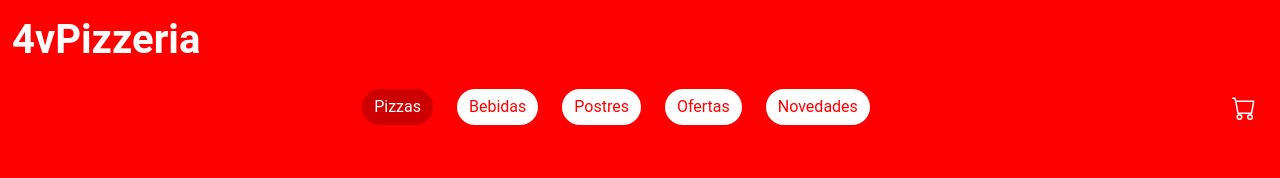
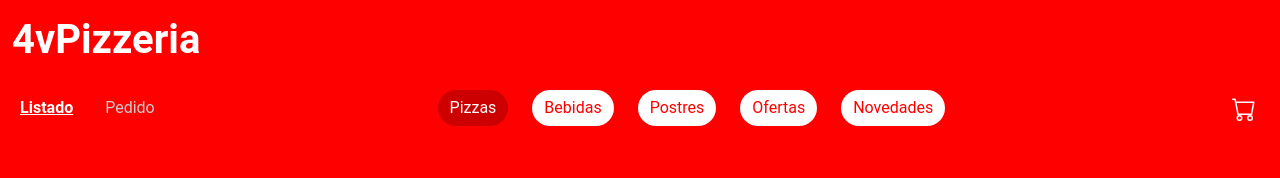
Before and after one commit to robertoestudiar-creator/4vpizzeria, an Angular app: page / in a window 1280 px wide. Shown: the top 178 px of the page. Built offline with nearby package versions, Linux system fonts and the light colour scheme.

Commit message:
feat(navbar): navegar entre Listado y Pedido

```diff
--- a/src/app/components/organisms/navbar/navbar.html
+++ b/src/app/components/organisms/navbar/navbar.html
@@ -1,8 +1,14 @@
 <nav class="navbar navbar-expand-lg">
     <div class="container-fluid">
+        <div class="navbar-nav flex-row gap-3">
+            <a routerLink="/" routerLinkActive="active" [routerLinkActiveOptions]="{ exact: true }"
+                class="nav-link page-tab">Listado</a>
+            <a routerLink="/formulario" routerLinkActive="active" class="nav-link page-tab">Pedido</a>
+        </div>
         <div class="order-lg-last ms-auto me-3 me-lg-0">
             <app-cart-button [count]="cartCount()" />
         </div>
+        @if (showFilters()) {
         <button class="navbar-toggler" type="button" data-bs-theme="dark" data-bs-toggle="collapse" data-bs-target="#navbarMenu"
             aria-controls="navbarMenu" aria-expanded="false" aria-label="Abrir menú">
             <span class="navbar-toggler-icon"></span>
@@ -15,5 +21,6 @@
                 }
             </div>
         </div>
+        }
     </div>
 </nav>
--- a/src/app/components/organisms/navbar/navbar.scss
+++ b/src/app/components/organisms/navbar/navbar.scss
@@ -1 +1,16 @@
 @use 'main' as *;
+
+.page-tab {
+  font-family: $primary-font;
+  color: $light-color-dark;
+
+  &:hover,
+  &.active {
+    color: $light-color;
+  }
+
+  &.active {
+    font-weight: bold;
+    text-decoration: underline;
+  }
+}
--- a/src/app/components/organisms/navbar/navbar.ts
+++ b/src/app/components/organisms/navbar/navbar.ts
@@ -1,16 +1,18 @@
 import { Component, input, output } from '@angular/core';
+import { RouterLink, RouterLinkActive } from '@angular/router';
 import { NavbarButton } from '../../atoms/buttons/navbar-button/navbar-button';
 import { CartButton } from '../../molecules/cart-button/cart-button';
 import { CATEGORIES, Category } from '../../../models/product';
 
 @Component({
-  imports: [NavbarButton, CartButton],
+  imports: [RouterLink, RouterLinkActive, NavbarButton, CartButton],
   selector: 'app-navbar',
   templateUrl: './navbar.html',
   styleUrl: './navbar.scss',
 })
 export class Navbar {
-  activeCategory = input.required<Category>();
+  activeCategory = input<Category | null>(null);
+  showFilters = input<boolean>(true);
   cartCount = input<number>(0);
   categorySelected = output<Category>();
   protected readonly categories = CATEGORIES;
--- a/src/app/components/pages/formulario/index.html
+++ b/src/app/components/pages/formulario/index.html
@@ -1,5 +1,5 @@
+<app-navbar [showFilters]="false" [cartCount]="cartService.count()" />
 <main class="container py-5 formulario">
-    <a routerLink="/" class="btn btn-light back-link">Volver a la carta</a>
     @if (thanks()) {
     <div class="alert alert-success thanks" role="status">¡Gracias por tu pedido!</div>
     }
--- a/src/app/components/pages/formulario/scripts.ts
+++ b/src/app/components/pages/formulario/scripts.ts
@@ -1,12 +1,12 @@
 import { Component, signal, viewChild } from '@angular/core';
-import { RouterLink } from '@angular/router';
+import { Navbar } from '../../organisms/navbar/navbar';
 import { OrderSummary } from '../../organisms/order-summary/order-summary';
 import { DeliveryForm } from '../../organisms/delivery-form/delivery-form';
 import { CartService } from '../../../services/cart-service';
 
 @Component({
   selector: 'app-formulario-page',
-  imports: [RouterLink, OrderSummary, DeliveryForm],
+  imports: [Navbar, OrderSummary, DeliveryForm],
   templateUrl: './index.html',
   styleUrl: './styles.scss',
 })
--- a/src/app/components/pages/formulario/styles.scss
+++ b/src/app/components/pages/formulario/styles.scss
@@ -8,14 +8,8 @@ $formulario-gap: 1rem;
   gap: $formulario-gap;
 }
 
-.back-link,
 .thanks {
   font-family: $primary-font;
   border-radius: $radius-pill;
-  align-self: flex-start;
-}
-
-.thanks {
-  align-self: stretch;
   margin: 0;
 }
```
